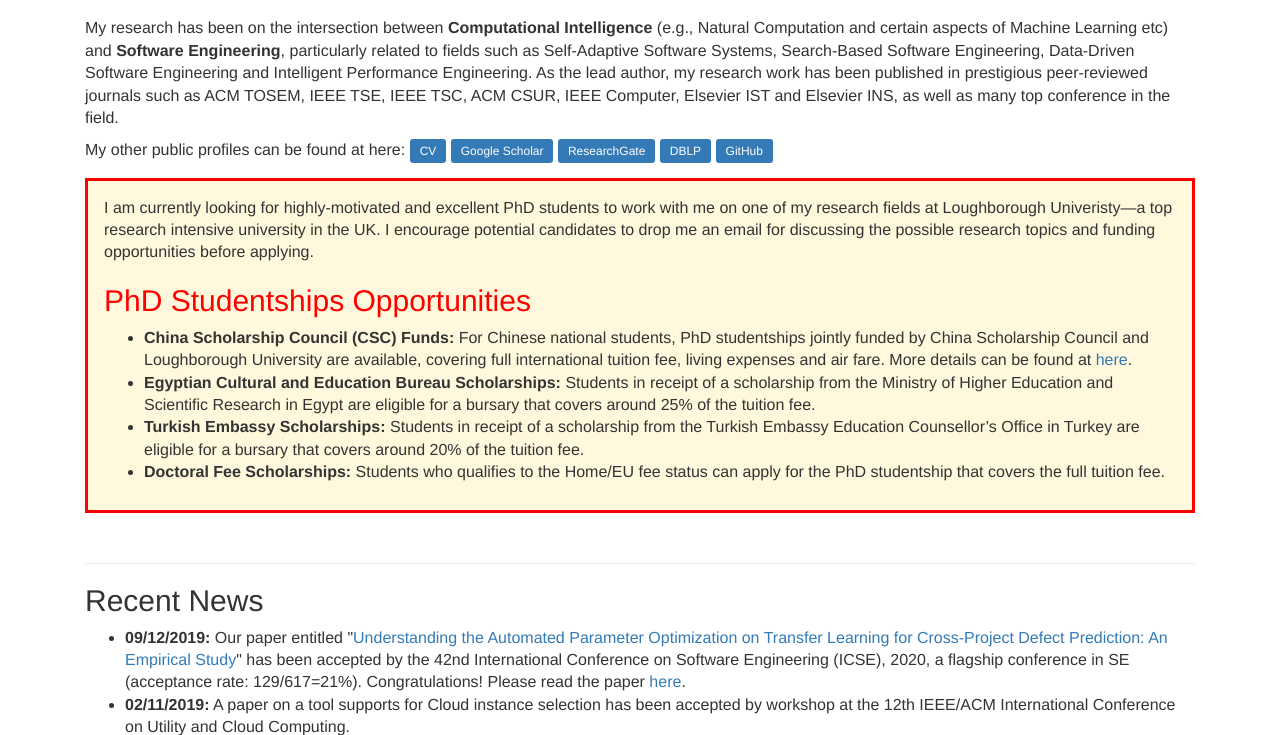
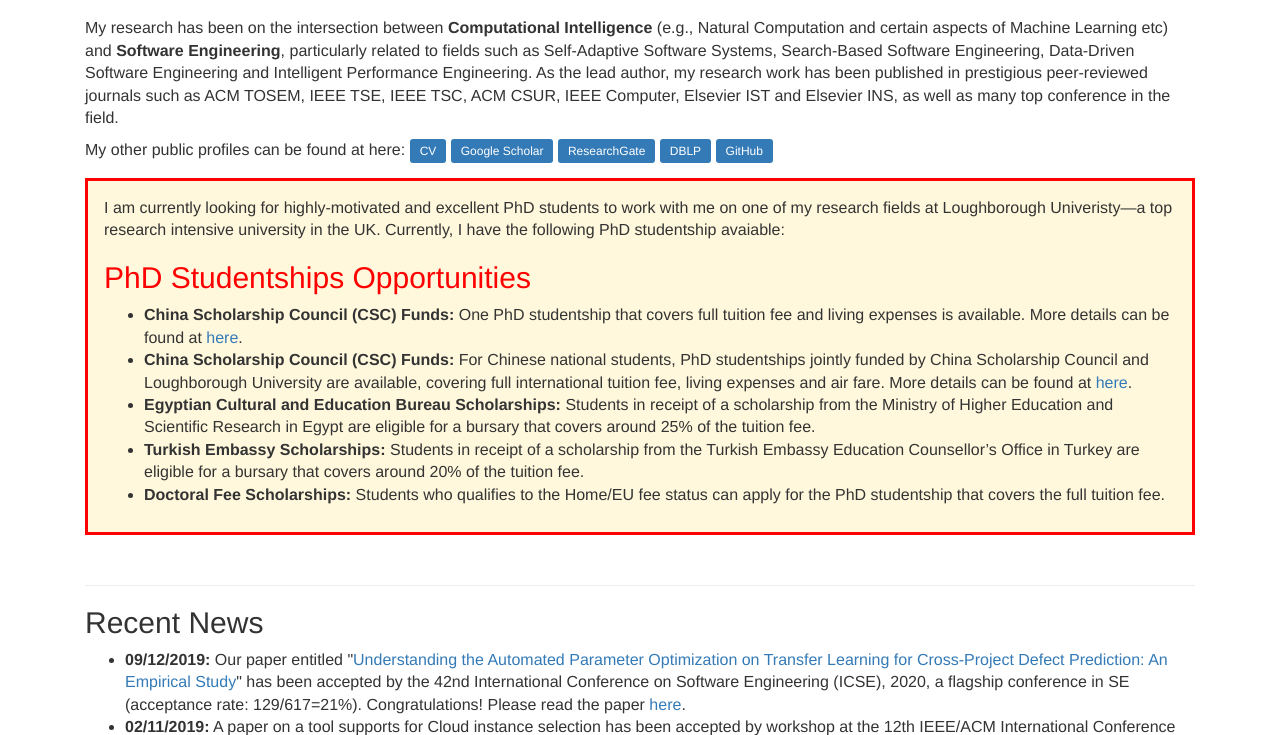
Before and after one commit to icse-artifact-reviewer/taochen.github.io, a plain HTML site: page index.html in a window 1280 px wide. Shown: the part 508-1243 px from the top of the page. Drawn offline with Linux system fonts and the light colour scheme; files whose address does not match are found by name.

Commit message:
Update index.html

```diff
--- a/index.html
+++ b/index.html
@@ -196,10 +196,11 @@
 
 			<p>My other public profiles can be found at here: <a href="cv/Tao_Chen_CV.pdf" class="btn-sm btn-primary">CV</a> <a href="https://scholar.google.co.uk/citations?hl=en&user=K4teyvoAAAAJ" class="btn-sm btn-primary">Google Scholar</a> <a href="https://www.researchgate.net/profile/Tao_Chen137" class="btn-sm btn-primary">ResearchGate</a> <a href="https://dblp.uni-trier.de/pers/hd/c/Chen_0001:Tao" class="btn-sm btn-primary">DBLP</a> <a href="https://github.com/taochen" class="btn-sm btn-primary">GitHub</a></p>
 
-			    <div style="border:3px; border-style:solid; border-color:#FF0000; padding: 1em; background-color:#fff8dc; margin-top:1em;">I am currently looking for highly-motivated and excellent PhD students to work with me on one of my research fields at Loughborough Univeristy—a top research intensive university in the UK. I encourage potential candidates to drop me an email for discussing the possible research topics and funding opportunities before applying.
+			    <div style="border:3px; border-style:solid; border-color:#FF0000; padding: 1em; background-color:#fff8dc; margin-top:1em;">I am currently looking for highly-motivated and excellent PhD students to work with me on one of my research fields at Loughborough Univeristy—a top research intensive university in the UK. Currently, I have the following PhD studentship avaiable:
 
         <h2><font color="red">PhD Studentships Opportunities</font></h2>
 			<ul>
+				 <li><b>China Scholarship Council (CSC) Funds:</b> One PhD studentship that covers full tuition fee and living expenses is available. More details can be found at <a href="https://www.jobs.ac.uk/job/BXO804/phd-studentship-knowledge-driven-search-based-optimisation-for-software-performance">here</a>.</li>
                                   <li><b>China Scholarship Council (CSC) Funds:</b> For Chinese national students, PhD studentships jointly funded by China Scholarship Council and Loughborough University are available, covering full international tuition fee, living expenses and air fare. More details can be found at <a href="https://www.lboro.ac.uk/study/postgraduate/fees-funding/research-degree-funding/china-scholarship-council/">here</a>.</li>
 				    <li><b>Egyptian Cultural and Education Bureau Scholarships:</b> Students in receipt of a scholarship from the Ministry of Higher Education and Scientific Research in Egypt are eligible for a bursary that covers around 25% of the tuition fee.</li>
 				    <li><b>Turkish Embassy Scholarships:</b> Students in receipt of a scholarship from the Turkish Embassy Education Counsellor’s Office in Turkey are eligible for a bursary that covers around 20% of the tuition fee.</li>
```
